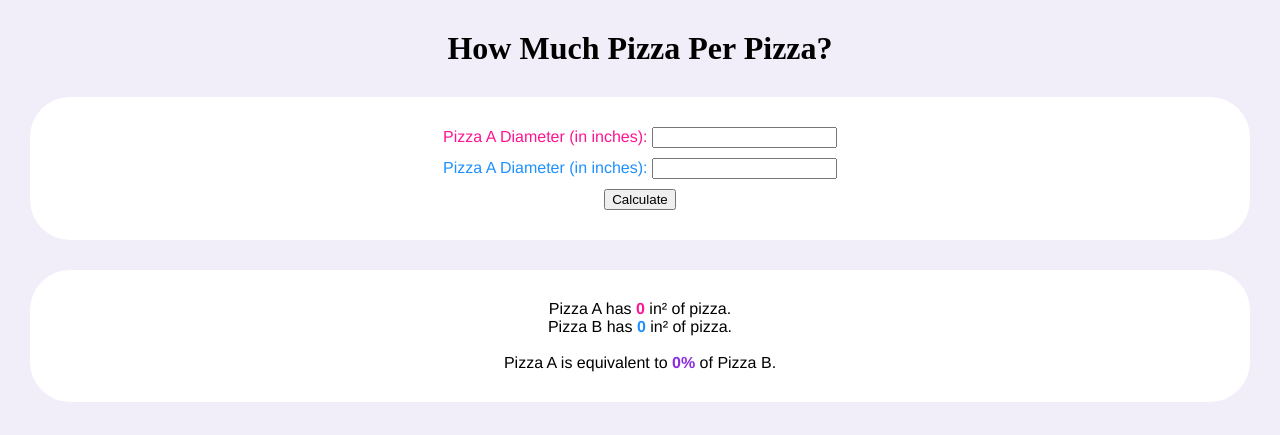
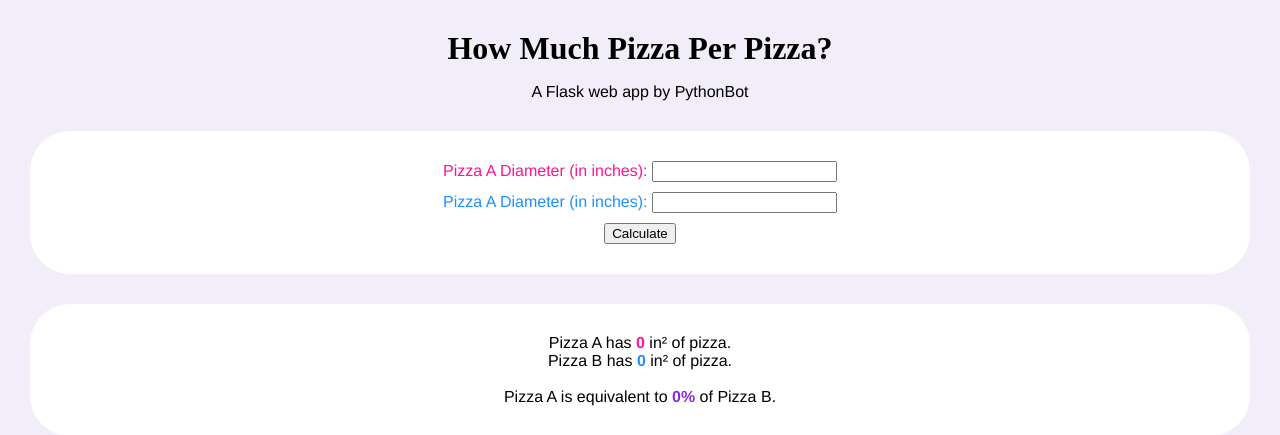
Before and after one commit to sarcb/web101-python-tmpl, a Flask app: page / in a window 1280 px wide. Shown: the top 435 px of the page. Run offline with Flask 3, Linux system fonts and the light colour scheme.

Commit message:
Add user name to template

```diff
--- a/main.py
+++ b/main.py
@@ -6,7 +6,7 @@ app = Flask(__name__)
 @app.route("/")
 @app.route("/submit")
 def index():
-    return render_template("pizza.html", areaA="0", areaB="0", ratio="0")
+    return render_template("pizza.html", name="PythonBot", areaA="0", areaB="0", ratio="0")
 
 @app.route("/submit", methods=['POST'])
 def submit():
--- a/templates/pizza.html
+++ b/templates/pizza.html
@@ -6,6 +6,7 @@
 </head>
 <body>
     <h1>How Much Pizza Per Pizza?</h1>
+    <p>A Flask web app by {{name}}</p>
     <form id="pizza-form" action="/submit" method="POST">
         <div id="pizza-form-a">
             <label for="diameterA">Pizza A Diameter (in inches): </label>
```
